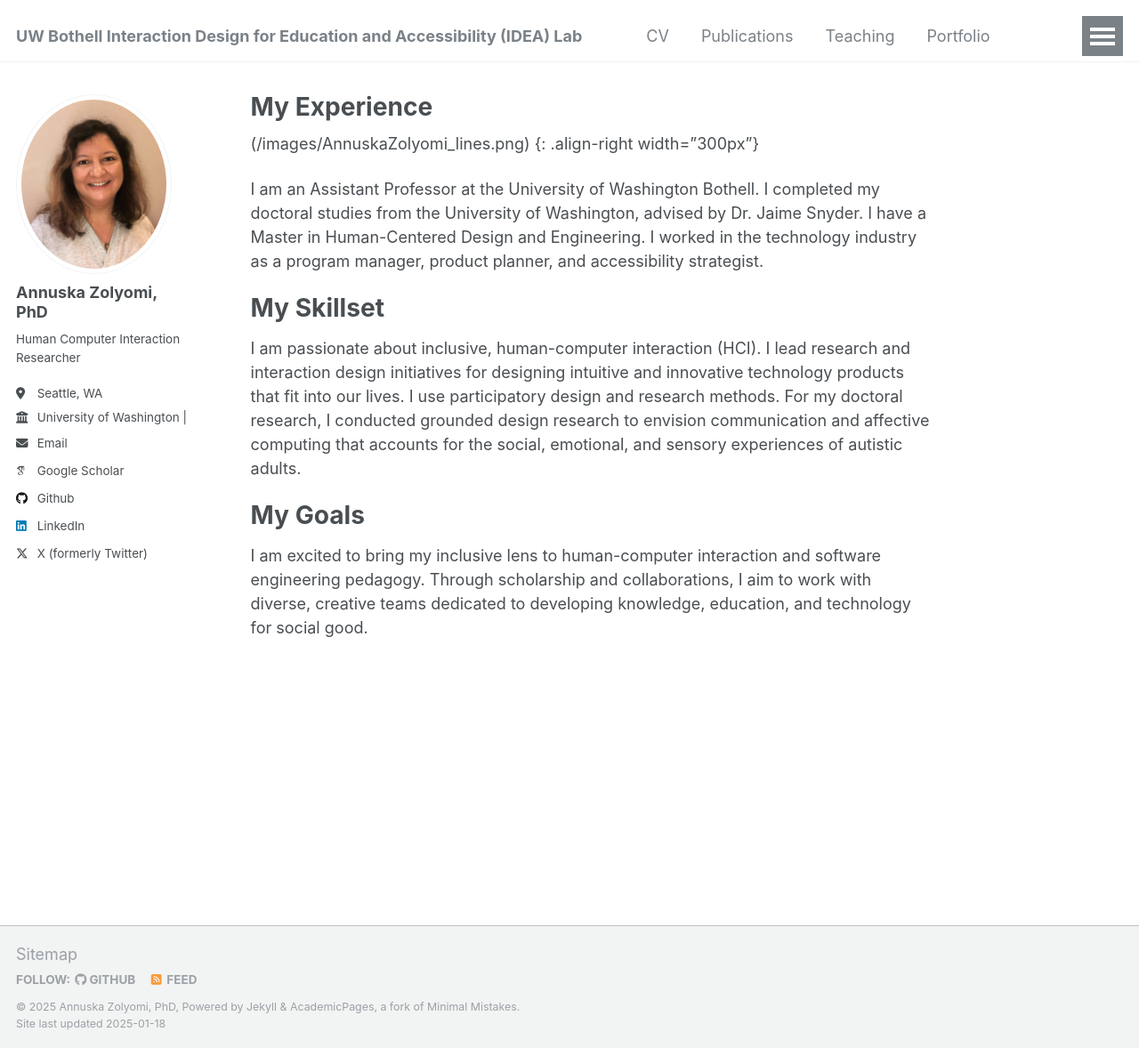
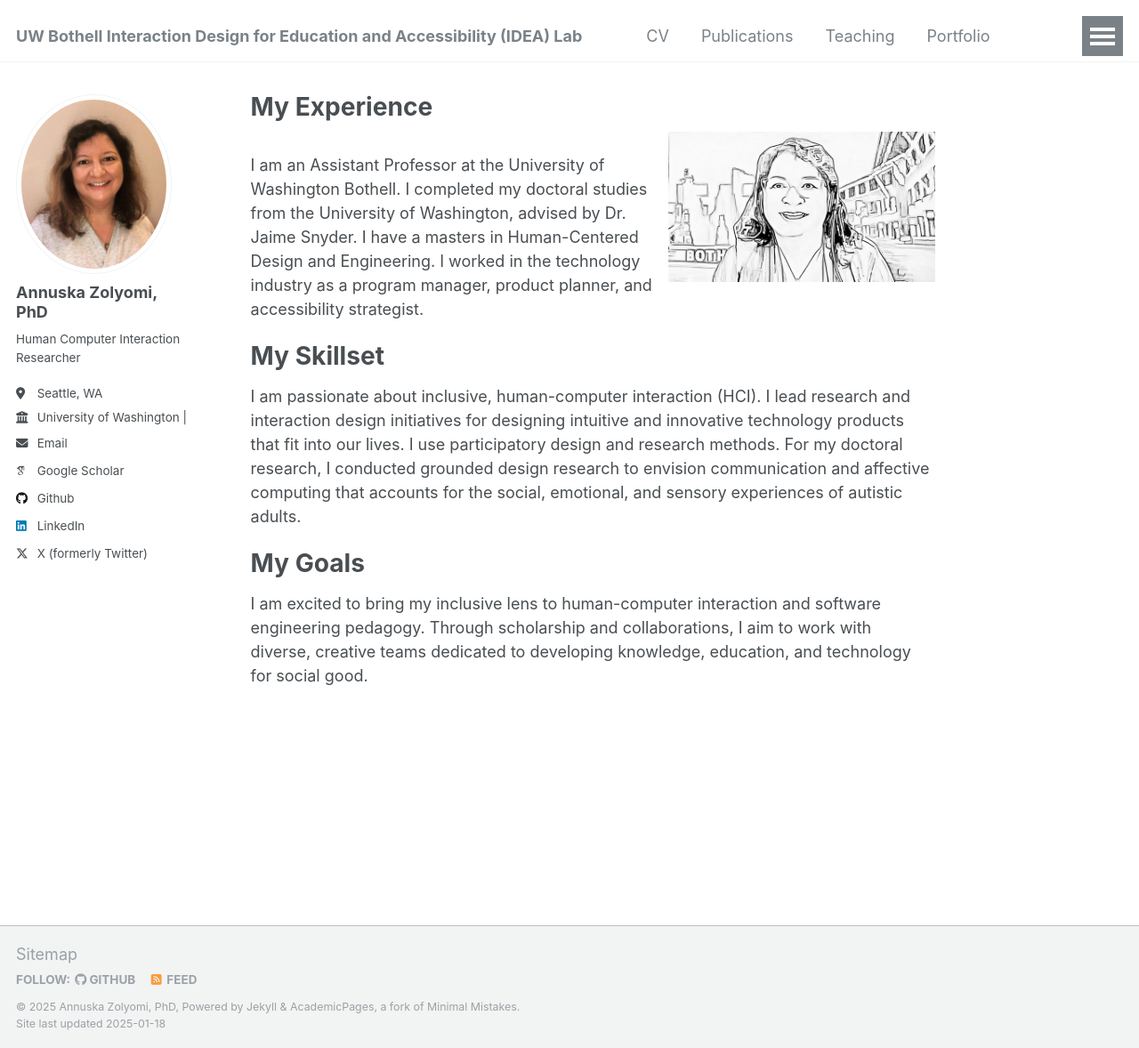
Before and after one commit to danper2024/APT, a Jekyll site: the page built from _pages/about.md, in a window 1280 px wide and 1178 px high. Shown: the whole window at 89% size. Built offline with Jekyll 4.4.1, drawn with Linux system fonts in a browser that asks for light colours; some web fonts are replaced.

Commit message:
Update about.md
Signed-off-by: danper2024 <dan.perkins@outlook.com>

```diff
--- a/_pages/about.md
+++ b/_pages/about.md
@@ -7,9 +7,9 @@ redirect_from:
   - /about.html
 ---
 
-(/images/AnnuskaZolyomi_lines.png) {: .align-right width="300px"}
+![Annuska Line Drawing](/images/AnnuskaZolyomi_lines.png){: .align-right width="300px"}
 
-I am an Assistant Professor at the University of Washington Bothell. I completed my doctoral studies from the University of Washington, advised by Dr. Jaime Snyder.  I have a Master in Human-Centered Design and Engineering. I worked in the technology industry as a program manager, product planner, and accessibility strategist.
+I am an Assistant Professor at the University of Washington Bothell. I completed my doctoral studies from the University of Washington, advised by Dr. Jaime Snyder.  I have a masters in Human-Centered Design and Engineering. I worked in the technology industry as a program manager, product planner, and accessibility strategist.
 
 My Skillset
 ======
```
